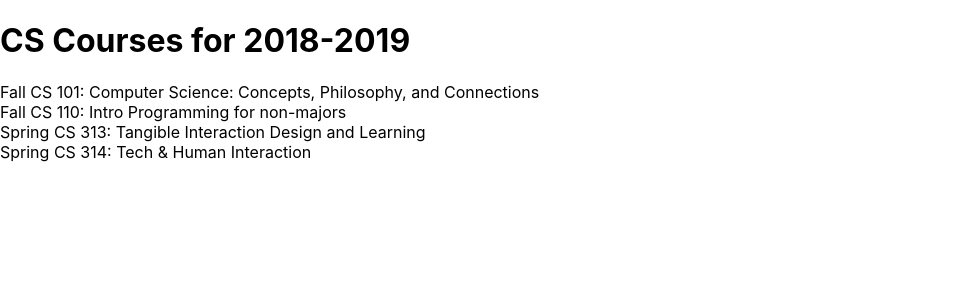
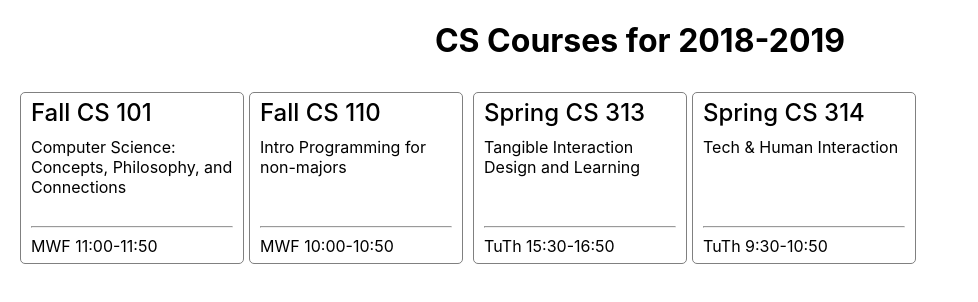
Before and after one commit to cs2027/fall-2022-cs-397-react-tutorial, a React (Create React App) app: page / in a window 1280 px wide. Shown: the top 302 px of the page, without its empty margins (0-978 px from the left). Built offline with nearby package versions, Linux system fonts and the light colour scheme.

Commit message:
Style the app

```diff
--- a/src/App.css
+++ b/src/App.css
@@ -1,38 +1,3 @@
-.App {
-  text-align: center;
+.app-body {
+  margin: 0 20px;
 }
-
-.App-logo {
-  height: 40vmin;
-  pointer-events: none;
-}
-
-@media (prefers-reduced-motion: no-preference) {
-  .App-logo {
-    animation: App-logo-spin infinite 20s linear;
-  }
-}
-
-.App-header {
-  background-color: #282c34;
-  min-height: 100vh;
-  display: flex;
-  flex-direction: column;
-  align-items: center;
-  justify-content: center;
-  font-size: calc(10px + 2vmin);
-  color: white;
-}
-
-.App-link {
-  color: #61dafb;
-}
-
-@keyframes App-logo-spin {
-  from {
-    transform: rotate(0deg);
-  }
-  to {
-    transform: rotate(360deg);
-  }
-}
--- a/src/App.js
+++ b/src/App.js
@@ -33,7 +33,7 @@ const schedule = {
 };
 
 const App = () => (
-  <div>
+  <div className='app-body'>
     <Banner title={schedule.title} />
     <CourseList courses={schedule.courses} />
   </div>
--- /dev/null
+++ b/src/components/Banner.css
@@ -0,0 +1,3 @@
+.banner-title {
+  text-align: center;
+}
--- a/src/components/Banner.jsx
+++ b/src/components/Banner.jsx
@@ -1,5 +1,7 @@
+import './Banner.css';
+
 const Banner = ({title}) => (
-  <h1>{title}</h1>
+  <h1 className="banner-title">{title}</h1>
 );
 
 export default Banner;
--- /dev/null
+++ b/src/components/Course.css
@@ -0,0 +1,22 @@
+.course {
+  border: 1px solid gray;
+  border-radius: 5px;
+  margin: 10px 5px;
+  /* width: 100vw; */
+  height: 20vh;
+  padding: 5px 10px;
+}
+
+.course:first-of-type, .course:last-of-type {
+  margin: 10px 0;
+}
+
+.course-top {
+  height: 15vh;
+}
+
+.course-header {
+  font-size: 24px;
+  font-weight: 500;
+  margin-bottom: 10px;
+}
--- a/src/components/Course.jsx
+++ b/src/components/Course.jsx
@@ -1,6 +1,19 @@
+import './Course.css';
+
+// "F110" : {
+//   "term": "Fall",
+//   "number": "110",
+//   "meets" : "MWF 10:00-10:50",
+//   "title" : "Intro Programming for non-majors"
+// },
 const Course = ({course}) => (
-  <div>
-    {`${course.term} CS ${course.number}: ${course.title}` }
+  <div className="course">
+    <div className="course-top">
+      <div class="course-header">{course.term} CS {course.number}</div>
+      <div>{course.title}</div>
+    </div>
+    <hr />
+    <div>{course.meets}</div>
   </div>
 );
 
--- /dev/null
+++ b/src/components/CourseList.css
@@ -0,0 +1,4 @@
+.course-list {
+  display: grid;
+  grid-template-columns: repeat(auto-fill, 14rem);
+}
--- a/src/components/CourseList.jsx
+++ b/src/components/CourseList.jsx
@@ -1,7 +1,8 @@
 import Course from './Course';
+import './CourseList.css';
 
 const CourseList = ({courses}) => (
-  <div>
+  <div className="course-list">
     { Object.entries(courses).map(([id, course]) => <Course key={id} course={course} />) }
   </div>
 );
```
